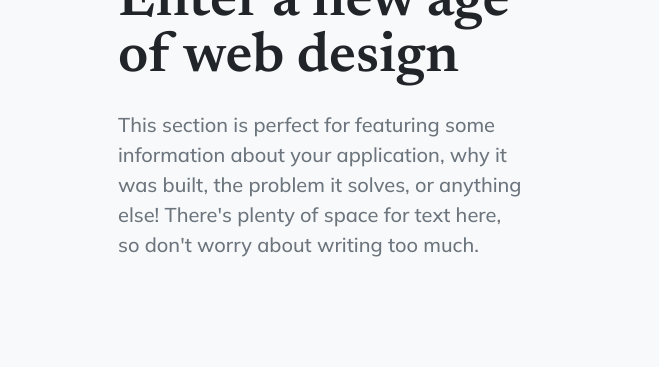
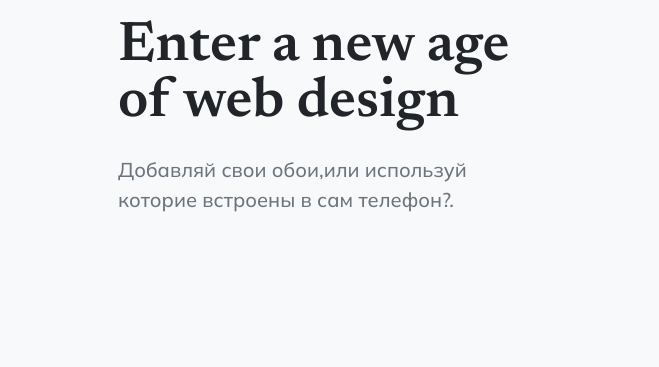
Before and after one commit to lepeshik12/app, a plain HTML site: page index.html in a window 1280 px wide. Shown: the part 1935-2302 px from the top of the page, 0-659 px from the left. Drawn offline with nearby package versions, Linux system fonts and the light colour scheme.

Commit message:
Update index.html

```diff
--- a/index.html
+++ b/index.html
@@ -178,7 +178,7 @@
                 <div class="row gx-5 align-items-center justify-content-center justify-content-lg-between">
                     <div class="col-12 col-lg-5">
                         <h2 class="display-4 lh-1 mb-4">Enter a new age of web design</h2>
-                        <p class="lead fw-normal text-muted mb-5 mb-lg-0">This section is perfect for featuring some information about your application, why it was built, the problem it solves, or anything else! There's plenty of space for text here, so don't worry about writing too much.</p>
+                        <p class="lead fw-normal text-muted mb-5 mb-lg-0">Добавляй свои обои,или используй которие встроены в сам телефон?.</p>
                     </div>
                     <div class="col-sm-8 col-md-6">
                         <div class="px-5 px-sm-0"><img class="img-fluid rounded-circle" src="https://source.unsplash.com/u8Jn2rzYIps/900x900" alt="..." /></div>
```
